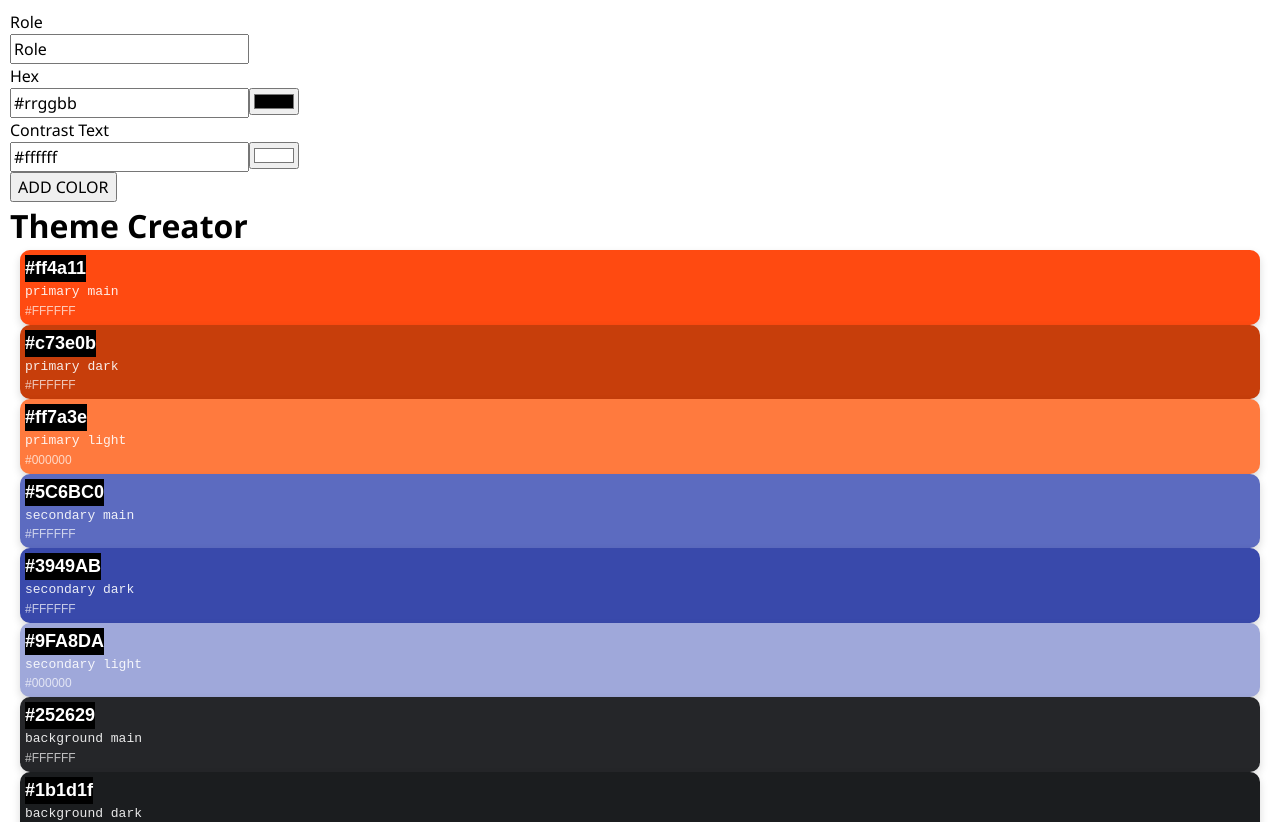
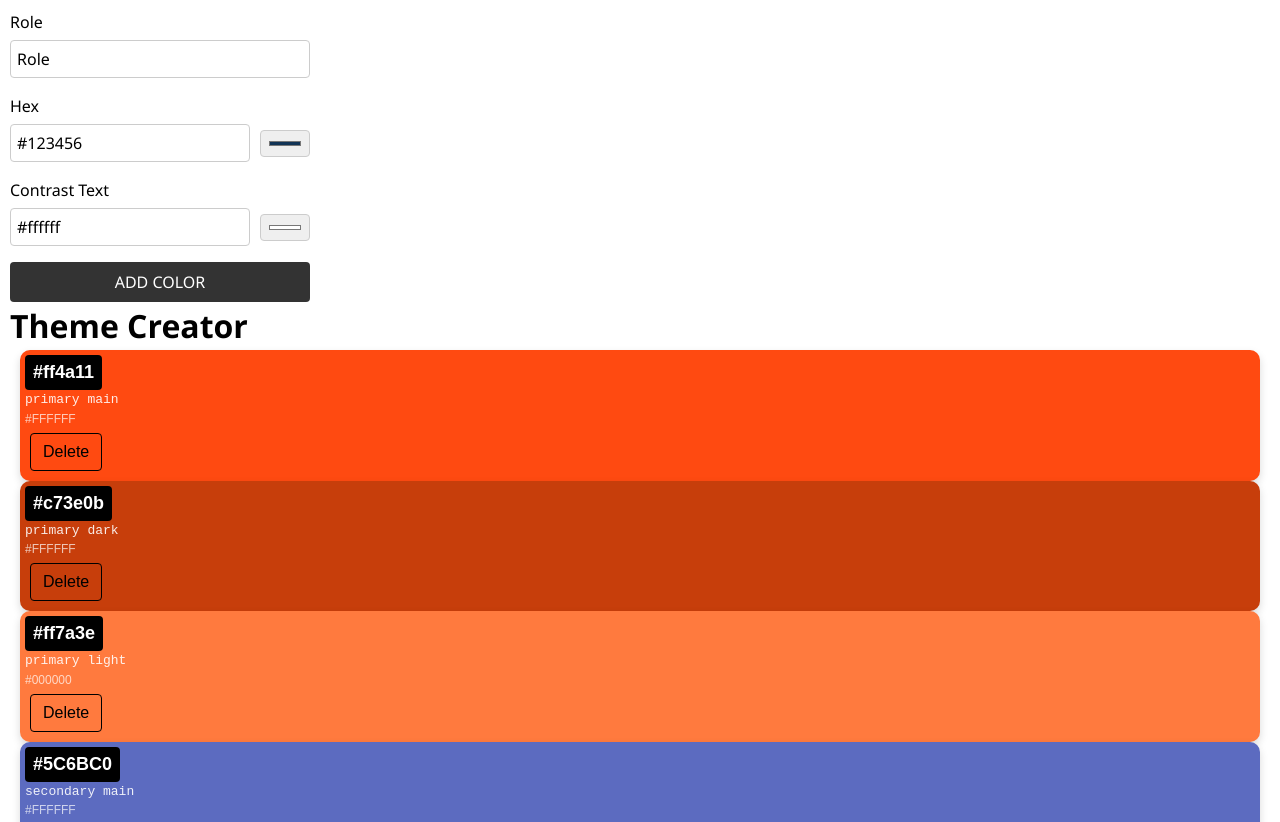
Before and after one commit to Priyatechnogit/Recap-project4, a React (Vite) app: page / in a window 1280 px wide. Shown: the top 822 px of the page. Built offline with nearby package versions, Linux system fonts and the light colour scheme.

Commit message:
Delete theme functionality implemented

```diff
--- a/src/App.jsx
+++ b/src/App.jsx
@@ -1,7 +1,7 @@
 import { initialColors } from "./lib/colors.js";
 import Color from "./Components/Color/Color.jsx";
 import "./App.css";
-import ColorForm from "./Components/ColorForm.jsx";
+import ColorForm from "./Components/ColorForm/ColorForm.jsx";
 import { useState } from "react";
 
 function App() {
@@ -11,15 +11,29 @@ function App() {
     setColors((prevColors) => [newColor, ...prevColors]);
   };
 
+  // Delete function
+
+  const deleteColor = (idToDelete) => {
+    setColors(prevColors =>
+      prevColors.filter(color => color.id !== idToDelete)
+    );
+  };
+
   return (
     <>
     <ColorForm onAddColor={addColor}/>
       <h1>Theme Creator</h1>
 
      {/* set this as a default value for the state {initialColors.map((color) => ( */}
-     {colors.map((color) => (
-        <Color key={color.id} color={color}  />
-        ))}
+     {colors.length === 0 ? (
+        <p className="color-card-highlight">
+          No colors in your theme yet...Start by adding one!!
+        </p>
+      ) : (
+     colors.map((color) => (
+        <Color key={color.id} color={color} onDelete={deleteColor}  />
+        ))
+        )}
 
     </>
   );
--- a/src/Components/Color/Color.css
+++ b/src/Components/Color/Color.css
@@ -8,14 +8,18 @@
 
 }
 
-.color-card-headline {
-  display: inline;
-  padding: 2px 6px;
+.color-card-highlight {
+  display: inline-block;
+  padding: 4px 8px;
   background: black;
   color: white;
   border-radius: 6px;
   font-size: 14px;
   margin-bottom: 8px;
+  font-weight: bold;
+  text-align: center;
+  margin: 10px 0;
+  font-size: 1.1em;
 }
 
 .hex {
@@ -23,6 +27,8 @@
   font-weight: bold;
   background-color:black ;
   width: fit-content;
+  padding: 4px 8px;
+  border-radius: 4px;
 
 }
 
@@ -35,3 +41,27 @@
   font-size: 12px;
   opacity: 0.7;
 }
+
+.delete-btn, .cancel-btn, .confirm-delete-btn {
+  border: 1px solid;
+  background: transparent;
+  padding: 6px 12px;
+  border-radius: 4px;
+  cursor: pointer;
+  margin: 5px;
+}
+
+.confirm-actions {
+  display: flex;
+  gap: 10px;
+  justify-content: center;
+}
+
+.confirm-delete-btn {
+  background: rgba(220, 53, 69, 0.1);
+  border-color: #dc3545;
+}
+
+.confirm-delete-btn:hover {
+  opacity: 0.9;
+}
--- a/src/Components/Color/Color.jsx
+++ b/src/Components/Color/Color.jsx
@@ -1,7 +1,15 @@
+import { useState } from "react";
 import "./Color.css";
 
-export default function Color({ color }) {
-  console.log("COLOR OBJECT:", color);
+export default function Color({ color, onDelete }) {
+  const [ showConfirm, setShowConfirm] = useState(false);
+
+  const handleCancel = () => setShowConfirm(false);
+
+  const handleConfirmDelete = () => {
+    onDelete(color.id);
+    setShowConfirm(false);
+  };
   return (
 
    <div
@@ -14,6 +22,25 @@ export default function Color({ color }) {
     <p className="role">{color.role}</p>
     <p className="contrast">{color.contrastText}</p>
 
+      {/* Delete Button */}
+     {!showConfirm ? (
+        <button className="delete-btn" onClick={() => setShowConfirm(true)}>
+          Delete
+        </button>
+      ) : (
+        <div className="confirm-actions">
+          <button className="cancel-btn" onClick={handleCancel}>Cancel</button>
+          <button className="confirm-delete-btn" onClick={handleConfirmDelete}>
+            Delete
+          </button>
+        </div>
+      )}
+
+         {showConfirm && (
+      <p className="color-card-highlight">
+        Really Delete {color.role} color?
+      </p>
+    )}
    </div>
 
   );
--- /dev/null
+++ b/src/Components/ColorForm/ColorForm.css
@@ -0,0 +1,31 @@
+.color-form{
+    display: flex;
+    flex-direction: column;
+    gap: 16px;
+    max-width: 300px;
+}
+
+.form-field{
+    display: flex;
+    flex-direction: column;
+    gap: 6px;
+}
+
+.color-form input{
+    padding: 6px;
+    border-radius: 4px;
+    border: 1px solid #ccc;
+}
+
+.color-form button{
+    padding: 8px;
+    border: none;
+    border-radius: 4px;
+    background: #333;
+    color: white;
+    cursor: pointer;
+}
+
+.color-form button:hover{
+    background: #555;
+}
--- a/src/Components/ColorForm.jsx
+++ b/src/Components/ColorForm/ColorForm.jsx
@@ -1,11 +1,12 @@
 import { useState } from "react";
 import { nanoid } from "nanoid";
 //import Color from "./Color/Color";
-import ColorInput from "./ColorInput";
+import ColorInput from "../ColorInput";
+import "./ColorForm.css"
 
 
 export default function ColorForm({ onAddColor }){
-const [formData ,setFormData] = useState({role:"Role",hex:"#rrggbb",contrastText:"#ffffff"});
+const [formData ,setFormData] = useState({role:"Role",hex:"#123456",contrastText:"#ffffff"});
 
 function handleSubmit(event){
     event.preventDefault();
@@ -26,7 +27,7 @@ function handleChange(event){
 
     setFormData((prevData) => ({
         ...prevData,
-        [event.target.name]:event.target.value
+        [name]: value // event.target.name and value
     }));
 
 }
@@ -34,16 +35,16 @@ function handleChange(event){
 return (
     <>
 
- <form onSubmit = {handleSubmit}>
+ <form onSubmit = {handleSubmit} className="color-form">
+    <div className="form-field">
     <label htmlFor="role">Role</label>
-    <br/>
     <input type="text"
     name="role"
     value={formData.role}
     onChange={handleChange}
     placeholder="Some Role"
-    id="role"/> <br/>
-
+    id="role"/>
+</div>
     <ColorInput
         label="Hex"
         name="hex"
--- a/src/Components/ColorInput.jsx
+++ b/src/Components/ColorInput.jsx
@@ -1,9 +1,12 @@
+
+import "./ColorInput/ColorInput.css"
 
 export default function ColorInput( { name, value, onChange, label }){
     return (
-        <div>
+        <div className="color-input">
             <label htmlFor={name}>{label}</label>
-            <br />
+
+        <div className="input-row">
             <input
              type="text"
              name= {name}
@@ -15,7 +18,7 @@ export default function ColorInput( { name, value, onChange, label }){
              value={value}
              onChange={onChange} />
 
-             <br />
+            </div>
         </div>
     );
 
--- /dev/null
+++ b/src/Components/ColorInput/ColorInput.css
@@ -0,0 +1,24 @@
+.color-input {
+    display: flex;
+    flex-direction: column;
+    gap: 6px;
+}
+
+.input-row {
+    display: flex;
+    gap: 10px;
+    align-items: center;
+}
+
+.input-row input[type="text"]{
+    flex: 1;
+    min-width: 0;
+}
+
+.input-row input[type="input"]{
+  width: 45px;
+  height: 38px;
+  padding: 2px;
+  border: none;
+  cursor: pointer;
+}
```
